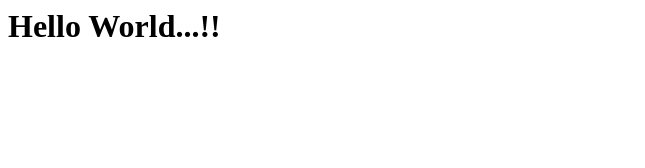
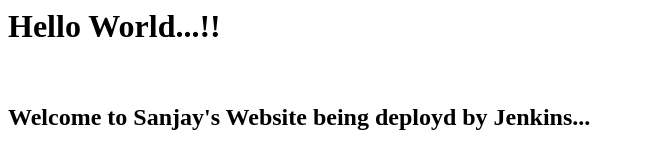
Before and after one commit to tlab987654321/Code, a plain HTML site: page demo-website/index.html in a window 1280 px wide. Shown: the whole page, without its empty margins (0-645 px from the left). Drawn offline with Linux system fonts and the light colour scheme.

Commit message:
Testing CI

```diff
--- a/demo-website/index.html
+++ b/demo-website/index.html
@@ -1,5 +1,7 @@
 <html>
 	<body>
 		<h1>Hello World...!!</h1>
+		<br>
+		<h2> Welcome to Sanjay's Website being deployd by Jenkins... </h2>
 	</body>
 </html>
```
